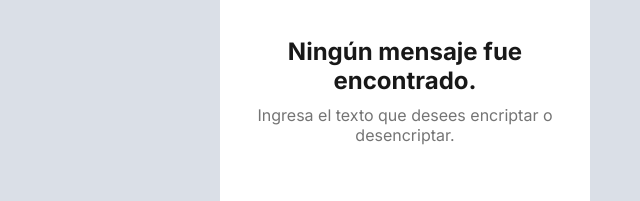
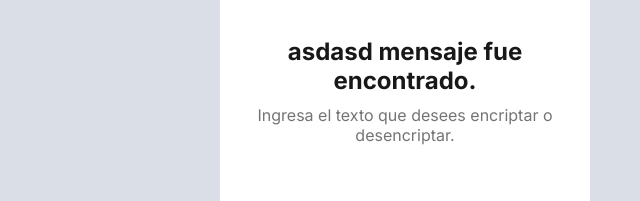
Before and after one commit to chocokrizpis/Challenge-Oracle-ONE, a plain HTML site: page index.html in a window 1280 px wide. Shown: the part 454-655 px from the top of the page, 640-1280 px from the left. Drawn offline with Linux system fonts and the light colour scheme.

Commit message:
modified:   index.html

```diff
--- a/index.html
+++ b/index.html
@@ -43,7 +43,7 @@
 					</div>
 
 					<div class="texto">
-						<h3>Ningún mensaje fue encontrado.</h3>
+						<h3>asdasd mensaje fue encontrado.</h3>
 						<p>Ingresa el texto que desees encriptar o desencriptar.</p>
 					</div>
 				</div>
```
